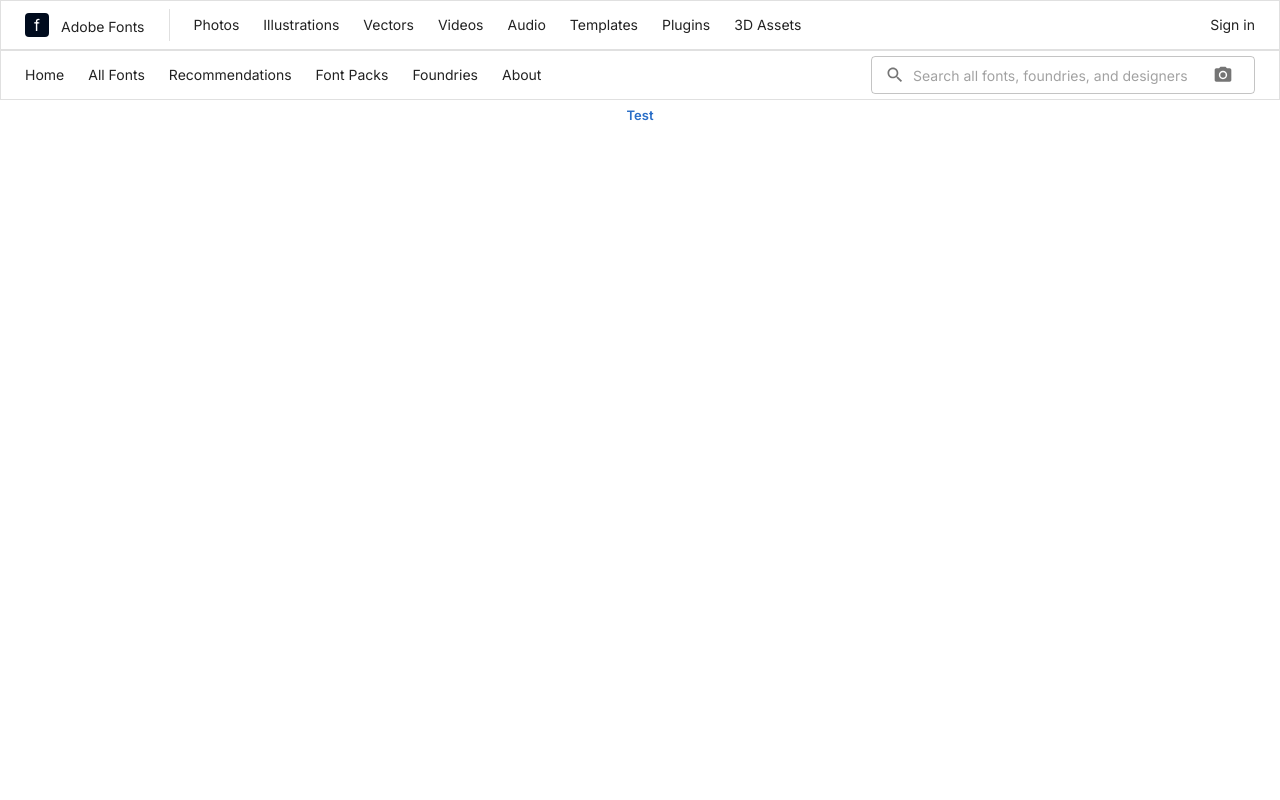
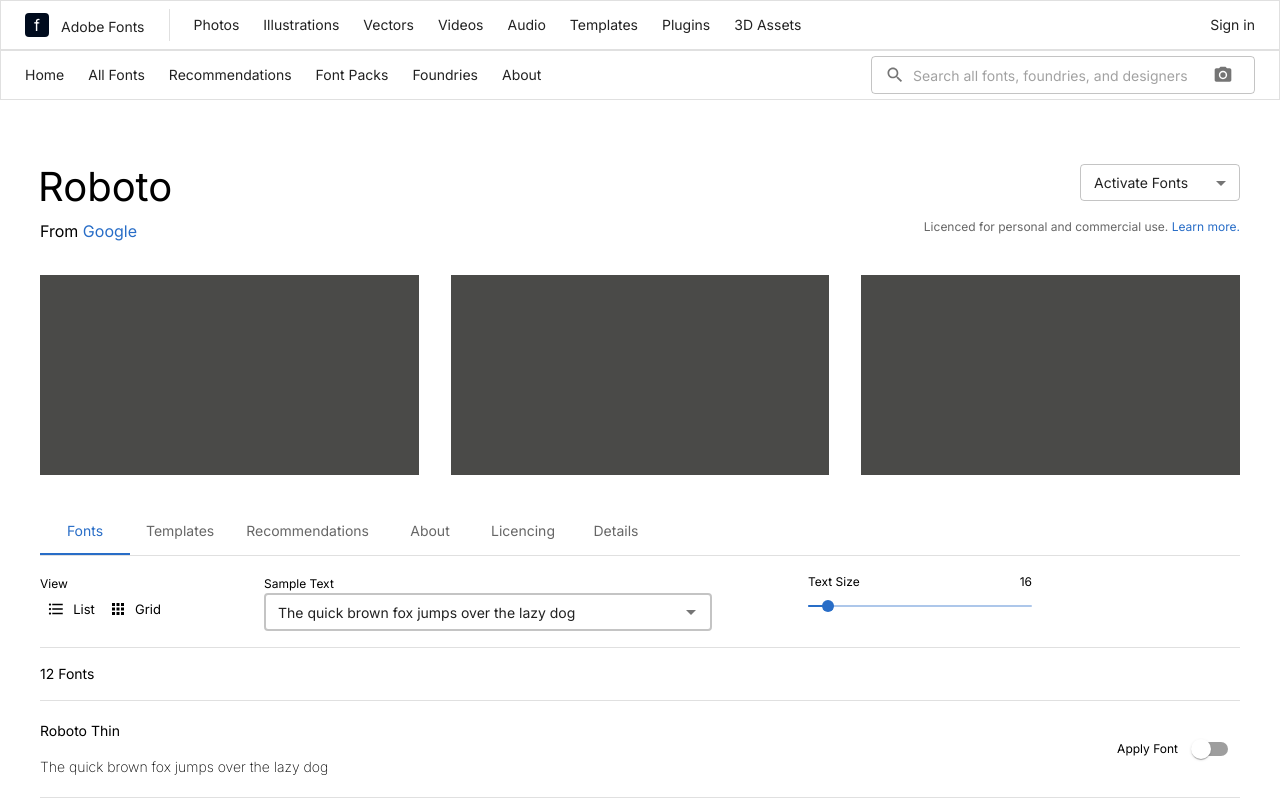
Before and after one commit to LeroyChristopherDunn/adobe-fonts-react, a React (Create React App) app: page / in a window 1280 px wide. Built offline with nearby package versions, Linux system fonts and the light colour scheme.

Commit message:
feat: font screen

```diff
--- a/public/index.html
+++ b/public/index.html
@@ -27,7 +27,7 @@
     <title>React App</title>
     <link
             rel="stylesheet"
-            href="https://fonts.googleapis.com/css?family=Inter:300,400,500,600,700,800&display=swap"
+            href="https://fonts.googleapis.com/css?family=Inter:200,300,400,500,600,700,800&display=swap"
     />
   </head>
   <body>
--- a/src/App.scss
+++ b/src/App.scss
@@ -1,3 +1,4 @@
+@import "modules/font/FontScreen";
 @import "modules/navigation/AppAppBar";
 
 .app-container {
@@ -5,4 +6,9 @@
   flex-direction: column;
   height: 100vh;
   width: 100vw;
+
+  .content-container{
+    flex: 1;
+    overflow-y: scroll;
+  }
 }
--- a/src/App.tsx
+++ b/src/App.tsx
@@ -1,13 +1,17 @@
 import React from 'react';
 import './App.scss';
-import {Button} from "@mui/material";
 import AppAppBar from "./modules/navigation/AppAppBar";
+import {FontScreen} from "./modules/font/FontScreen";
+import {Footer} from "./modules/navigation/Footer";
 
 function App() {
     return (
         <div className="app-container">
             <AppAppBar/>
-            <Button>Test</Button>
+            <div className="content-container">
+                <FontScreen/>
+                <Footer/>
+            </div>
         </div>
     );
 }
--- a/src/Theme.tsx
+++ b/src/Theme.tsx
@@ -21,11 +21,16 @@
   typography: {
     fontSize: 14,
     fontFamily: 'Inter, sans-serif',
+    h3: {
+      fontSize: 40,
+      marginLeft: '-2px',
+      marginBottom: '0.5rem',
+    },
     h5: {
       fontWeight: 500,
     },
     button: {
-      fontWeight: 600,
+      fontWeight: 400,
       textTransform: 'none',
     },
     overline: {
@@ -124,6 +129,11 @@
     MuiAutocomplete: {
 
     },
+    MuiSlider: {
+      defaultProps: {
+        size: 'small',
+      }
+    }
   },
 });
 export default theme;
--- /dev/null
+++ b/src/modules/font/FontScreen.scss
@@ -0,0 +1,4 @@
+.font-screen{
+  flex: 1;
+  padding-top: 4rem;
+}
--- /dev/null
+++ b/src/modules/font/FontScreen.tsx
@@ -0,0 +1,212 @@
+import React, {useState} from "react";
+import {
+    Autocomplete,
+    Box,
+    Button,
+    Container,
+    FormControl,
+    Grid,
+    Link,
+    ListItemText,
+    MenuItem,
+    Select,
+    Slider,
+    Stack,
+    Switch,
+    Tab,
+    Tabs,
+    TextField
+} from "@mui/material";
+import Typography from "@mui/material/Typography";
+import FormatListBulletedIcon from '@mui/icons-material/FormatListBulleted';
+import AppsIcon from '@mui/icons-material/Apps';
+
+const sampleTextOptions = [
+    'The quick brown fox jumps over the lazy dog',
+    'Realigned equestrian fez bewilders picky monarch',
+    'Roger, hungry: ate 236 peaches & cantaloupes in 1904!',
+    'ABCDEFGHIJKLMNOPQRSTUVWXYZ',
+    '0123456789 ¿ ? ¡ ! & @ ‘ ’ “ ” « » % * ^ # $ £ € ¢ / ( ) [ ] { } . , ® ©',
+]
+
+const fonts = [
+    "Roboto Thin",
+    "Roboto Thin Italic",
+    "Roboto Light",
+    "Roboto Light Italic",
+    "Roboto Regular",
+    "Roboto Regular Italic",
+    "Roboto Medium",
+    "Roboto Medium Italic",
+    "Roboto Bold",
+    "Roboto Bold Italic",
+    "Roboto Black",
+    "Roboto Black Italic",
+]
+
+export function FontScreen() {
+    const [tabIndex, setTabIndex] = useState(0);
+    const [sampleText, setSampleText] = useState(sampleTextOptions[0]);
+    const [textSize, setTextSize] = useState(16);
+    return (
+        <Container className="font-screen" disableGutters maxWidth={'lg'}>
+            <Grid container className="title-container" marginBottom={4}>
+                <Grid item xs={12} lg={6}>
+                    <Typography variant={"h3"}>Roboto</Typography>
+                    <Typography variant={"body1"}>From <Link underline={"none"} href={'#'}>Google</Link></Typography>
+                </Grid>
+                <Grid item xs={12} lg={6}>
+                    <Stack spacing={2} alignItems={"flex-end"}>
+                        <FontFilter/>
+                        <Typography variant={"caption"} color={"text.secondary"}>
+                            Licenced for personal and commercial use. <Link underline={"none"} href={'#'}>Learn
+                            more.</Link>
+                        </Typography>
+                    </Stack>
+                </Grid>
+            </Grid>
+            <Grid container className="images-container" spacing={4} marginBottom={4}>
+                <Grid item xs={12} lg={4}>
+                    <FontGraphic/>
+                </Grid>
+                <Grid item xs={12} lg={4}>
+                    <FontGraphic/>
+                </Grid>
+                <Grid item xs={12} lg={4}>
+                    <FontGraphic/>
+                </Grid>
+            </Grid>
+            <Box className="tabs" sx={{borderBottom: 1, borderColor: 'divider'}} marginBottom={2}>
+                <Tabs
+                    value={tabIndex}
+                    onChange={(event, value) => setTabIndex(value)}
+                >
+                    <Tab label="Fonts"/>
+                    <Tab label="Templates"/>
+                    <Tab label="Recommendations"/>
+                    <Tab label="About"/>
+                    <Tab label="Licencing"/>
+                    <Tab label="Details"/>
+                </Tabs>
+            </Box>
+            <FiltersToolbar
+                sampleText={sampleText}
+                onSampleTextChange={setSampleText}
+                textSize={textSize}
+                onTextSizeChange={setTextSize}
+            />
+            <Box sx={{
+                paddingTop: "1rem",
+                paddingBottom: "1rem",
+                borderTop: 1,
+                borderBottom: 1,
+                borderColor: 'divider',
+            }}>
+                <Typography variant={"body2"}>{fonts.length} Fonts</Typography>
+            </Box>
+            {fonts.map(font => (
+                <FontListItem key={font} title={font} sampleText={sampleText}/>
+            ))}
+            <Box marginTop={10}/>
+        </Container>
+    )
+}
+
+function FontFilter() {
+    return (
+        <FormControl fullWidth={false} sx={{width: "10rem"}}>
+            {/*<InputLabel id="font-filter-select-label">Activate Fonts</InputLabel>*/}
+            <Select
+                // labelId="font-filter-select-label"
+                id="font-filter-select"
+                placeholder={'this is placeholder'}
+                defaultValue={0}
+            >
+                <MenuItem value={0}>Activate Fonts</MenuItem>
+                <MenuItem value={1}>Roboto</MenuItem>
+                <MenuItem value={2}>Roboto Condensed</MenuItem>
+                <MenuItem value={3}>Roboto Mono</MenuItem>
+            </Select>
+        </FormControl>
+    )
+}
+
+function FontGraphic() {
+    return (
+        <Box sx={{
+            width: '100%',
+            height: '200px',
+            backgroundColor: '#4a4a48',
+        }}>
+
+        </Box>
+    )
+}
+
+function FiltersToolbar(props: {
+    sampleText: string,
+    onSampleTextChange: (sampleText: string) => any,
+    textSize: number,
+    onTextSizeChange: (textSize: number) => any,
+}) {
+    return (
+        <Stack className="filter-container" direction="row" spacing={12} marginBottom={2}>
+            <Box>
+                <Typography variant={"caption"}>View</Typography>
+                <Stack direction="row">
+                    <Button startIcon={<FormatListBulletedIcon/>} color={"inherit"}>
+                        List
+                    </Button>
+                    <Button startIcon={<AppsIcon/>} color={"inherit"}>
+                        Grid
+                    </Button>
+                </Stack>
+            </Box>
+            <Box>
+                <Typography variant={"caption"}>Sample Text</Typography>
+                <Autocomplete
+                    disablePortal
+                    options={sampleTextOptions}
+                    value={props.sampleText}
+                    onChange={(event, value) => props.onSampleTextChange(value)}
+                    sx={{width: '28rem'}}
+                    disableClearable
+                    renderInput={(params) => <TextField {...params} />}
+                    renderOption={(props, option, state) => (
+                        <MenuItem {...props}>
+                            <ListItemText>{option}</ListItemText>
+                        </MenuItem>
+                    )}
+                />
+            </Box>
+            <Box display="flex" flexDirection="column">
+                <Stack direction={"row"}>
+                    <Typography variant={"caption"} flexGrow={1}>Text Size</Typography>
+                    <Typography variant={"caption"}>{props.textSize}</Typography>
+                </Stack>
+                <Slider
+                    min={4}
+                    max={140}
+                    value={props.textSize}
+                    onChange={(event, value) => props.onTextSizeChange(value as number)}
+                    sx={{width: '14rem'}}
+                />
+            </Box>
+        </Stack>
+    )
+}
+
+function FontListItem(props: { title: string, sampleText: string }) {
+    return (
+        <Stack direction="row" paddingTop={2.5} paddingBottom={2.5} sx={{borderBottom: 1, borderColor: 'divider'}}>
+            <Stack flex={1} spacing={2}>
+                <Typography variant={"body2"}>{props.title}</Typography>
+                <Typography variant={"body2"} fontWeight={200}>{props.sampleText}</Typography>
+            </Stack>
+            <Stack direction="row" spacing={0.5} alignItems={"center"}>
+                <Typography variant={"caption"}>Apply Font</Typography>
+                <Switch/>
+            </Stack>
+        </Stack>
+    )
+}
--- /dev/null
+++ b/src/modules/navigation/Footer.tsx
@@ -0,0 +1,36 @@
+import {Box, Link, Stack} from "@mui/material";
+import Typography from "@mui/material/Typography";
+import React from "react";
+
+export function Footer() {
+    return (
+        <Stack direction={"row"} spacing={4} sx={theme => ({
+            backgroundColor: "#323232",
+            color: theme.palette.getContrastText("#323232"),
+            paddingLeft: 4,
+            paddingRight: 4,
+            paddingTop: 2,
+            paddingBottom: 2,
+        })}>
+            <FooterNavLink title="Terms of Use"/>
+            <FooterNavLink title="Privacy Policy"/>
+            <FooterNavLink title="Cookies"/>
+            <FooterNavLink title="Cookie Preferences"/>
+            <FooterNavLink title="Language"/>
+            <Box flex={1}/>
+            <Typography variant={"caption"}>© 2023 Mock Adobe. No rights reserved.</Typography>
+        </Stack>
+    )
+}
+
+function FooterNavLink(props: { title: string }) {
+    return (
+        <Link
+            color={"inherit"}
+            underline={"none"}
+            href={'#'}
+        >
+            <Typography variant={"caption"}>{props.title}</Typography>
+        </Link>
+    )
+}
```
